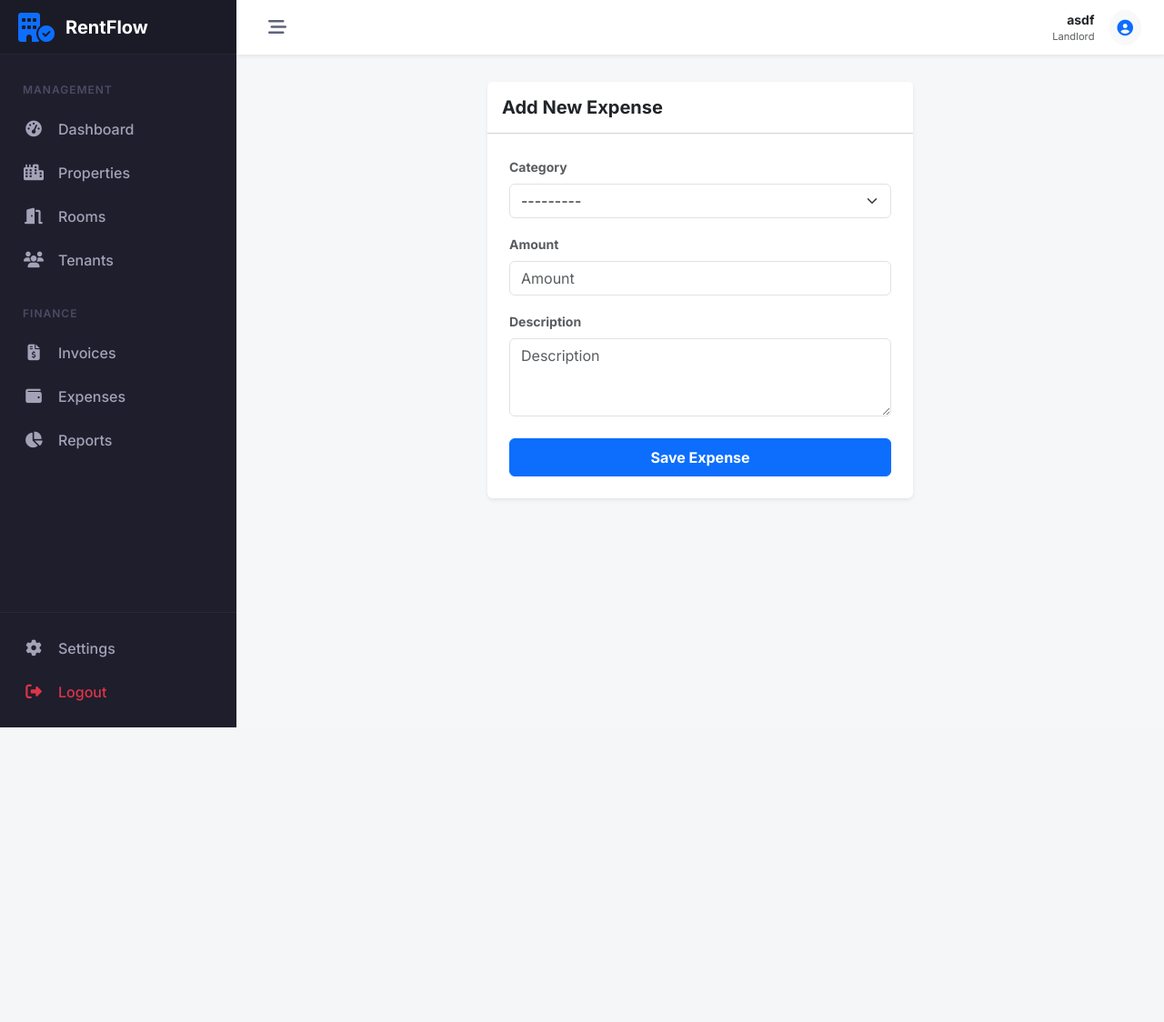
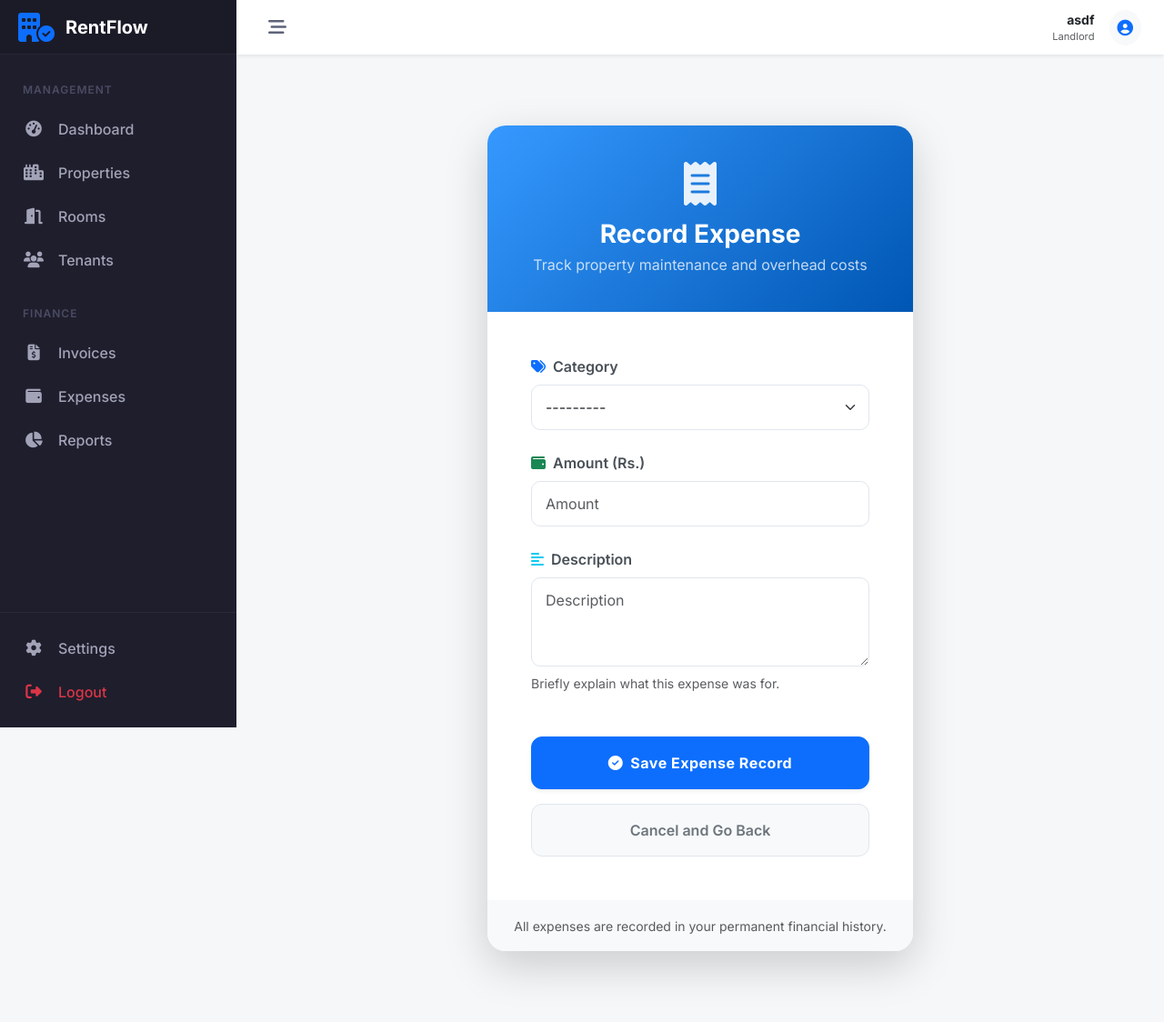
Before and after one commit to sameer9860/-RentFlow-Landlord-Tenant-Management-System, a Django app: page /payments/expenses/add/ in a window 1280 px wide. Shown: the whole page at 91% size. Before the commit the page ends 800 px from the top, so only its background shows below. Run offline with Django 5.2, Linux system fonts and the light colour scheme; a user stored in the database is signed in; data comes from the database, SQL or seed files in the repository.

Commit message:
feat add expense form

```diff
--- a/payments/templates/payments/expense_form.html
+++ b/payments/templates/payments/expense_form.html
@@ -1,36 +1,136 @@
 {% extends 'core/base.html' %}
 
-{% block title %}Add Expense - RentFlow{% endblock %}
+{% block title %}Record Expense - RentFlow{% endblock %}
+
+{% block extra_css %}
+<style>
+    .form-card {
+        border: none;
+        border-radius: 20px;
+        overflow: hidden;
+    }
+    .form-header {
+        background: linear-gradient(135deg, #3699ff 0%, #0056b3 100%);
+        color: white;
+        padding: 40px 30px;
+        text-align: center;
+    }
+    .form-header i {
+        font-size: 3rem;
+        margin-bottom: 15px;
+        opacity: 0.9;
+    }
+    .form-label {
+        font-weight: 600;
+        color: #495057;
+        margin-bottom: 8px;
+        display: flex;
+        align-items: center;
+    }
+    .form-label i {
+        margin-right: 8px;
+        color: #3699ff;
+    }
+    .form-control, .form-select {
+        border-radius: 10px;
+        padding: 12px 15px;
+        border: 1px solid #e0e6ed;
+        transition: all 0.3s ease;
+    }
+    .form-control:focus, .form-select:focus {
+        border-color: #3699ff;
+        box-shadow: 0 0 0 4px rgba(54, 153, 255, 0.1);
+    }
+    .btn-save {
+        border-radius: 12px;
+        padding: 12px;
+        font-weight: 700;
+        letter-spacing: 0.5px;
+        transition: transform 0.2s;
+    }
+    .btn-save:hover {
+        transform: translateY(-2px);
+        box-shadow: 0 5px 15px rgba(54, 153, 255, 0.4);
+    }
+    .btn-cancel {
+        border-radius: 12px;
+        padding: 12px;
+        font-weight: 600;
+        color: #6c757d;
+        background-color: #f8f9fa;
+        border: 1px solid #e0e6ed;
+    }
+    .btn-cancel:hover {
+        background-color: #e9ecef;
+        color: #495057;
+    }
+</style>
+{% endblock %}
 
 {% block content %}
-<div class="row justify-content-center">
-    <div class="col-md-6">
-        <div class="card shadow-sm border-0">
-            <div class="card-header bg-white py-3">
-                <h5 class="mb-0 fw-bold">Add New Expense</h5>
+<div class="row justify-content-center py-5">
+    <div class="col-lg-6 col-md-8">
+        <div class="card form-card shadow-lg border-0">
+            <div class="form-header">
+                <i class="fa-solid fa-receipt"></i>
+                <h3 class="fw-bold mb-1">Record Expense</h3>
+                <p class="mb-0 opacity-75">Track property maintenance and overhead costs</p>
             </div>
-            <div class="card-body p-4">
+            <div class="card-body p-4 p-md-5 bg-white">
                 <form method="post" novalidate>
                     {% csrf_token %}
 
-                    {% for field in form %}
-                    <div class="mb-3">
-                        <label for="{{ field.id_for_label }}" class="form-label fw-bold small text-muted">
-                            {{ field.label }}
+                    <div class="mb-4">
+                        <label for="{{ form.category.id_for_label }}" class="form-label">
+                            <i class="fa-solid fa-tags text-primary"></i> Category
                         </label>
-                        {{ field }}
-                        {% if field.errors %}
-                        <div class="text-danger small mt-1">{{ field.errors }}</div>
+                        {{ form.category }}
+                        {% if form.category.errors %}
+                        <div class="text-danger small mt-2">
+                            {% for error in form.category.errors %}{{ error }}{% endfor %}
+                        </div>
                         {% endif %}
                     </div>
-                    {% endfor %}
 
-                    <div class="d-grid mt-4">
-                        <button type="submit" class="btn btn-primary py-2 fw-bold">
-                            Save Expense
+                    <div class="mb-4">
+                        <label for="{{ form.amount.id_for_label }}" class="form-label">
+                            <i class="fa-solid fa-wallet text-success"></i> Amount (Rs.)
+                        </label>
+                        {{ form.amount }}
+                        {% if form.amount.errors %}
+                        <div class="text-danger small mt-2">
+                            {% for error in form.amount.errors %}{{ error }}{% endfor %}
+                        </div>
+                        {% endif %}
+                    </div>
+
+                    <div class="mb-4">
+                        <label for="{{ form.description.id_for_label }}" class="form-label">
+                            <i class="fa-solid fa-align-left text-info"></i> Description
+                        </label>
+                        {{ form.description }}
+                        <div class="form-text text-muted small mt-2">
+                            Briefly explain what this expense was for.
+                        </div>
+                        {% if form.description.errors %}
+                        <div class="text-danger small mt-2">
+                            {% for error in form.description.errors %}{{ error }}{% endfor %}
+                        </div>
+                        {% endif %}
+                    </div>
+
+                    <div class="d-grid gap-3 mt-5">
+                        <button type="submit" class="btn btn-primary btn-save shadow-sm py-3">
+                            <i class="fa-solid fa-check-circle me-2"></i>Save Expense Record
                         </button>
+                        <a href="{% url 'payments:expense_list' %}" class="btn btn-cancel py-3">
+                            Cancel and Go Back
+                        </a>
                     </div>
                 </form>
+            </div>
+            <div class="card-footer bg-light py-3 border-0 text-center">
+                <small class="text-muted italic">All expenses are recorded in your permanent financial history.</small>
             </div>
         </div>
     </div>
```
